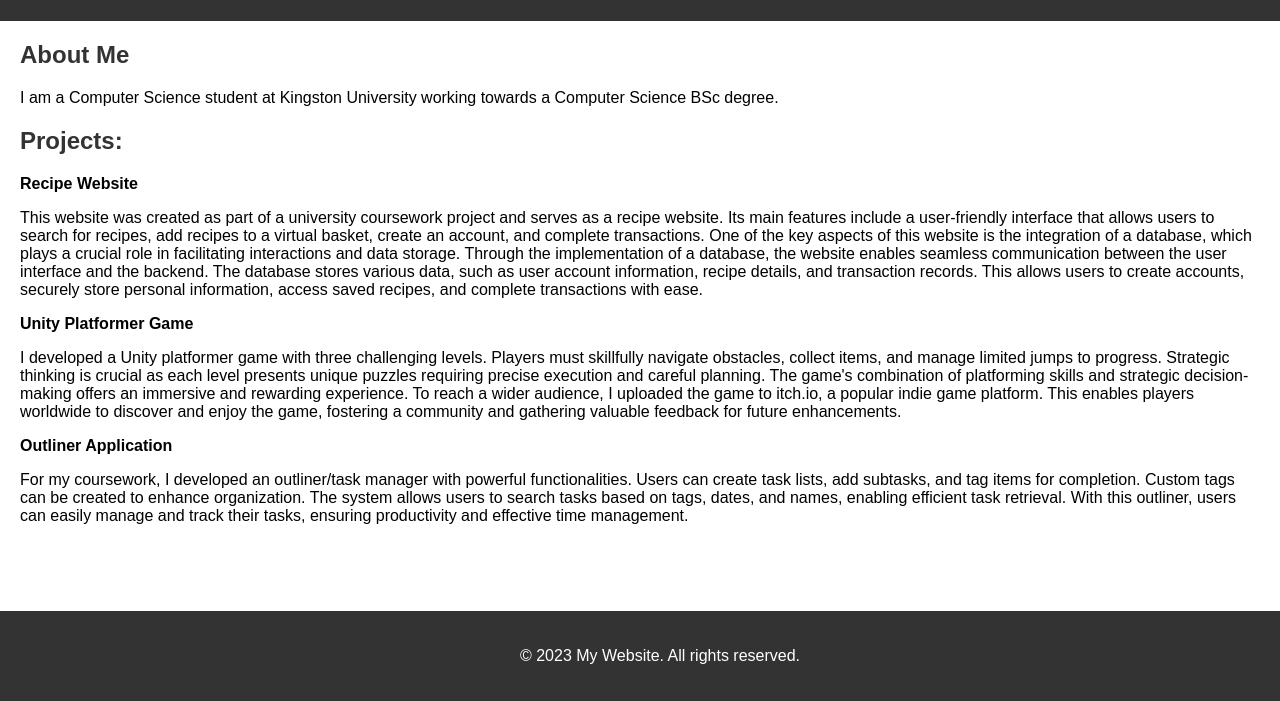
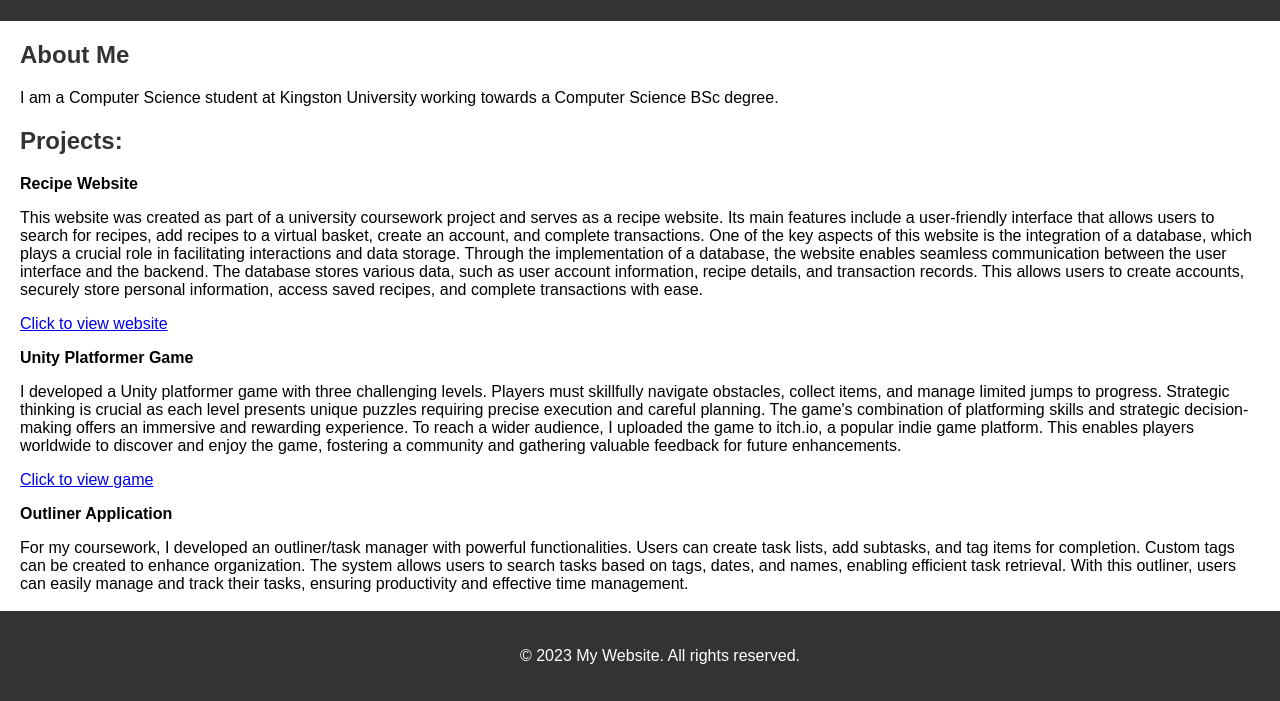
Before and after one commit to yosman16/yosman16.github.io, a plain HTML site: page index.html in a window 1280 px wide. Shown: the part 99-800 px from the top of the page. Drawn offline with Linux system fonts and the light colour scheme.

Commit message:
Update index.html

```diff
--- a/index.html
+++ b/index.html
@@ -22,9 +22,11 @@
                 <p>This website was created as part of a university coursework project and serves as a recipe website. Its main features include a user-friendly interface that allows users to search for recipes, add recipes to a virtual basket, create an account, and complete transactions. One of the key aspects of this website is the integration of a database, which plays a crucial role in facilitating interactions and data storage.
                 Through the implementation of a database, the website enables seamless communication between the user interface and the backend. The database stores various data, such as user account information, recipe details, and transaction records. This allows users to create accounts, securely store personal information, access saved recipes, and complete transactions with ease.
                 </p>
+                <p><a href="https://kunet.uk/k2118719/recipe/view/homepage.php">Click to view website</a></p>
                 <li>Unity Platformer Game</li>
                 <p>I developed a Unity platformer game with three challenging levels. Players must skillfully navigate obstacles, collect items, and manage limited jumps to progress. Strategic thinking is crucial as each level presents unique puzzles requiring precise execution and careful planning. The game's combination of platforming skills and strategic decision-making offers an immersive and rewarding experience. To reach a wider audience, I uploaded the game to itch.io, a popular indie game platform. This enables players worldwide to discover and enjoy the game, fostering a community and gathering valuable feedback for future enhancements.
                 </p>
+                <p><a href="https://1dev4.itch.io">Click to view game</a></p>
                 <li>Outliner Application</li>
                 <p>For my coursework, I developed an outliner/task manager with powerful functionalities. Users can create task lists, add subtasks, and tag items for completion. Custom tags can be created to enhance organization. The system allows users to search tasks based on tags, dates, and names, enabling efficient task retrieval. With this outliner, users can easily manage and track their tasks, ensuring productivity and effective time management.
                 </p>
```
